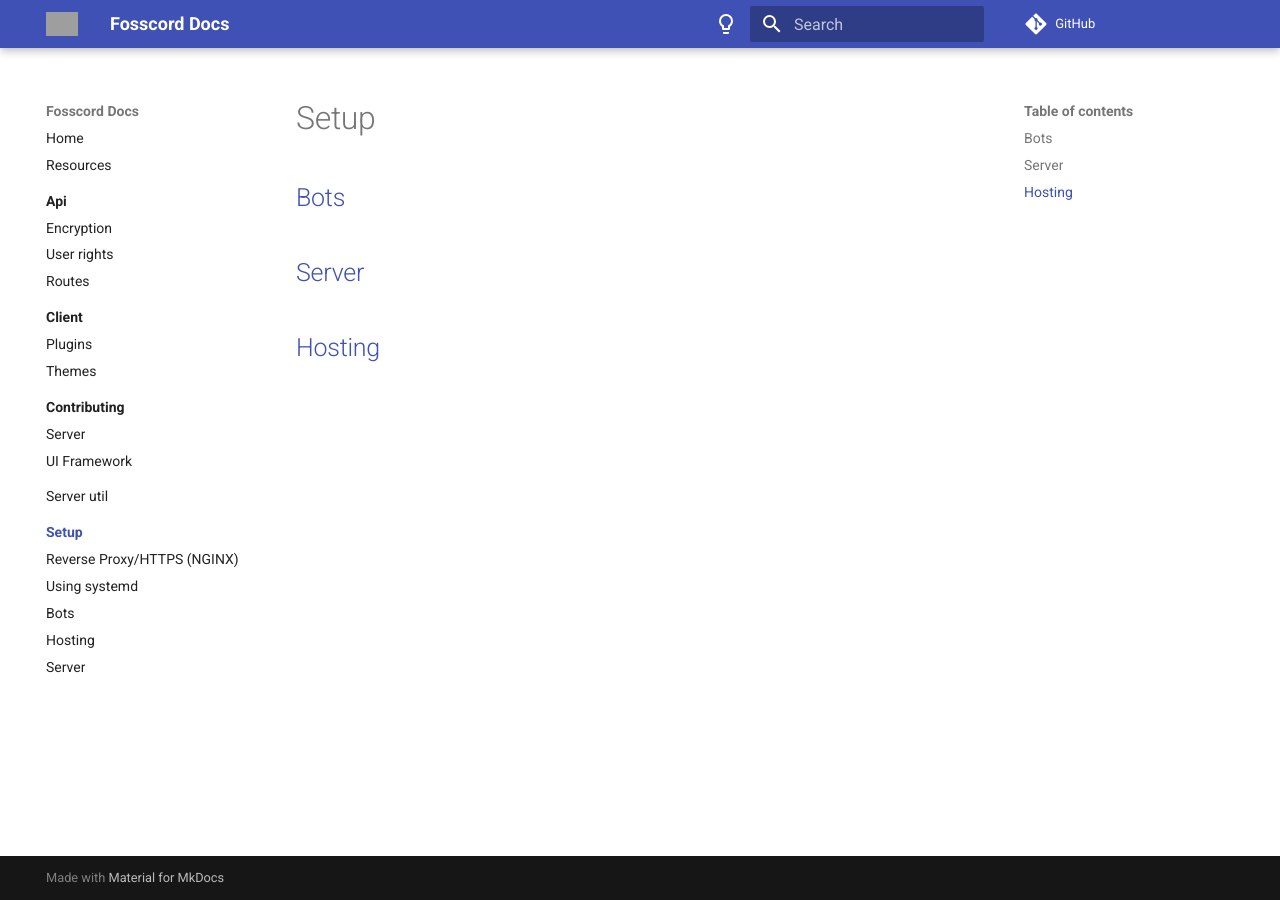
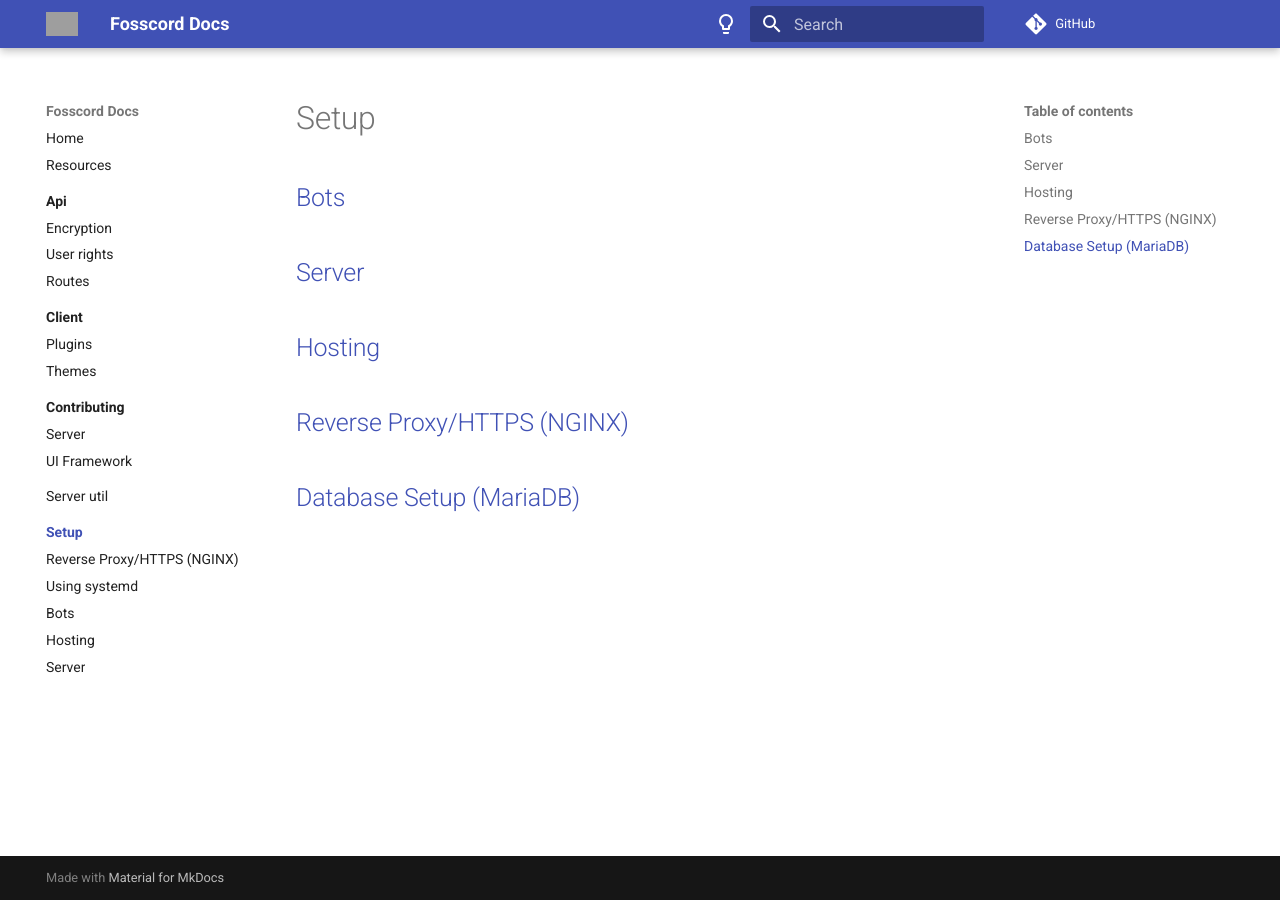
Before and after one commit to spacebarchat/docs, an MkDocs documentation site: the page built from docs/setup/index.md, in a window 1280 px wide. Built offline with MkDocs 1.6.1 and Material for MkDocs 9.7.7, drawn with Linux system fonts in a browser that asks for light colours; comment, search, counter and statistics services are not loaded; grey boxes are pictures that could not be loaded.

Commit message:
i figured it out

```diff
--- a/docs/setup/index.md
+++ b/docs/setup/index.md
@@ -5,3 +5,7 @@
 ## [Server](server/)
 
 ## [Hosting](hosting/)
+
+## [Reverse Proxy/HTTPS (NGINX)](HTTPS/)
+
+## [Database Setup (MariaDB)](DATABASE/)
```
